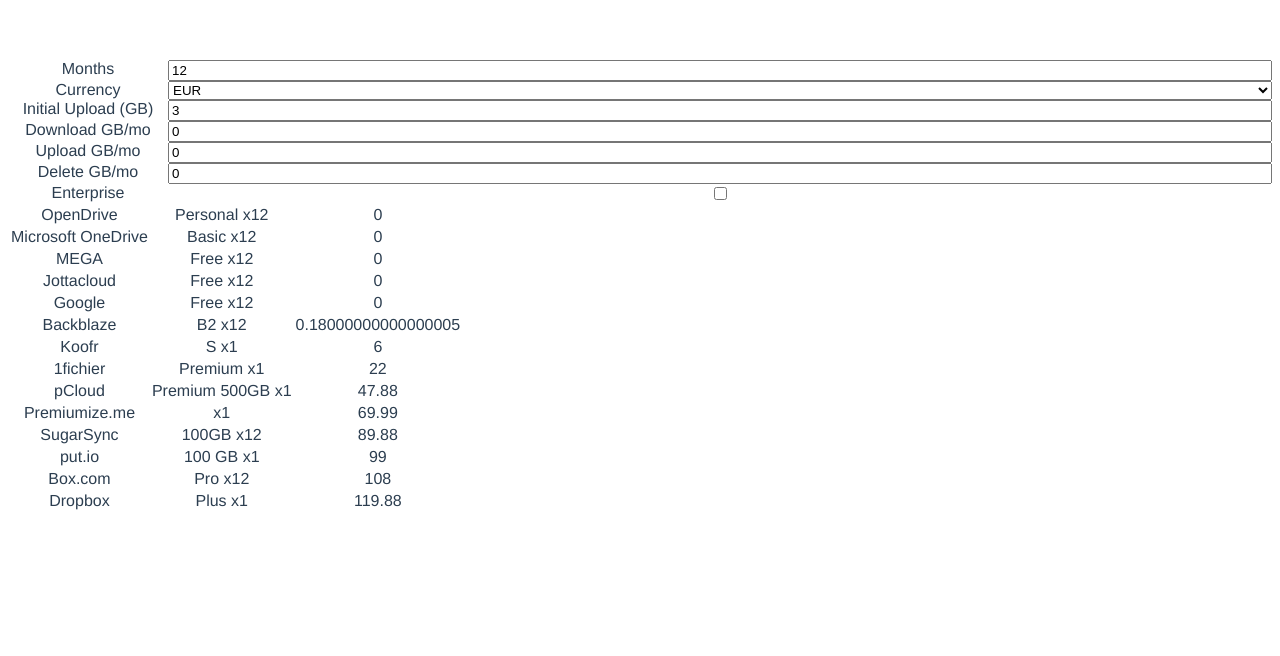
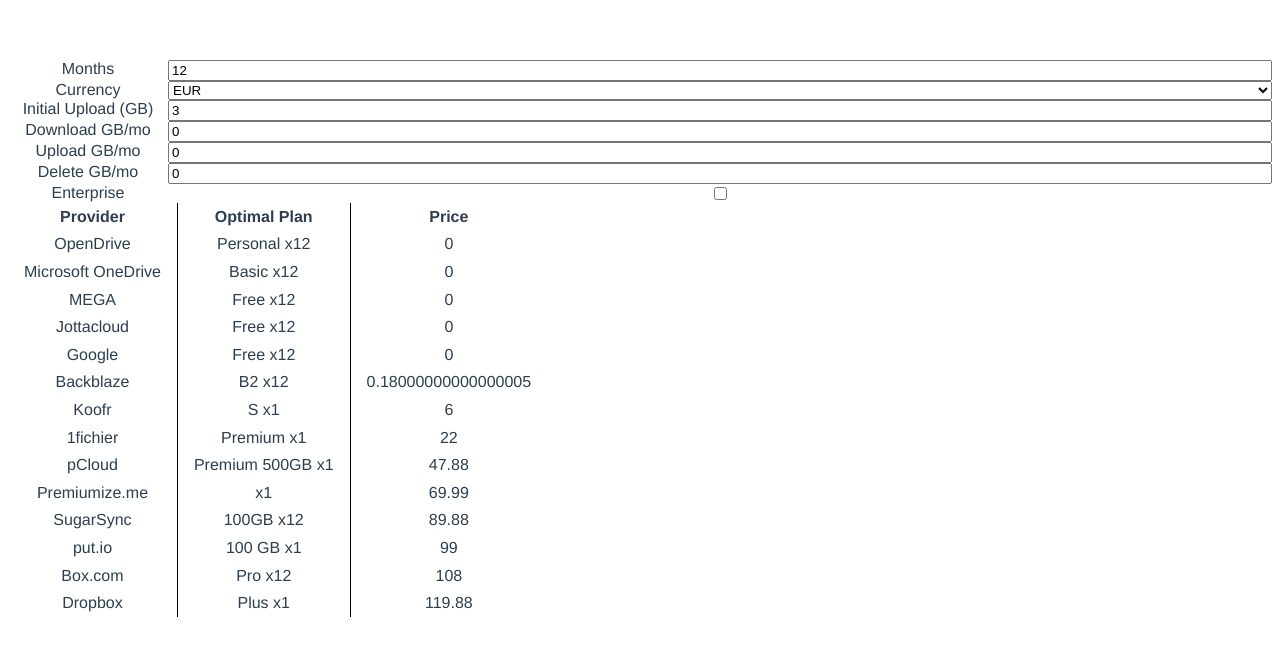
Before and after one commit to ambiso/rclone_backend_pricing, a Vue app: page / in a window 1280 px wide. Shown: the top 656 px of the page. Built offline with nearby package versions, Linux system fonts and the light colour scheme.

Commit message:
Style table

```diff
--- a/src/components/StorageForm.vue
+++ b/src/components/StorageForm.vue
@@ -41,6 +41,11 @@
   </form>
 
   <table id="results">
+    <thead>
+      <th>Provider</th>
+      <th>Optimal Plan</th>
+      <th>Price</th>
+    </thead>
     <tr v-for="item in results" v-bind:key="item[0].name">
       <td>
         {{item[0].name}}
@@ -103,4 +108,23 @@
   content: ",";
 }
 
+table {
+  border:none;
+  border-collapse: collapse;
+}
+
+table td, table th {
+  border-left: 1px solid #000;
+  border-right: 1px solid #000;
+  padding: .3em 1em .3em 1em;
+}
+
+table td:first-child, table th:first-child {
+  border-left: none;
+}
+
+table td:last-child, table th:last-child {
+  border-right: none;
+}
+
 </style>
```
